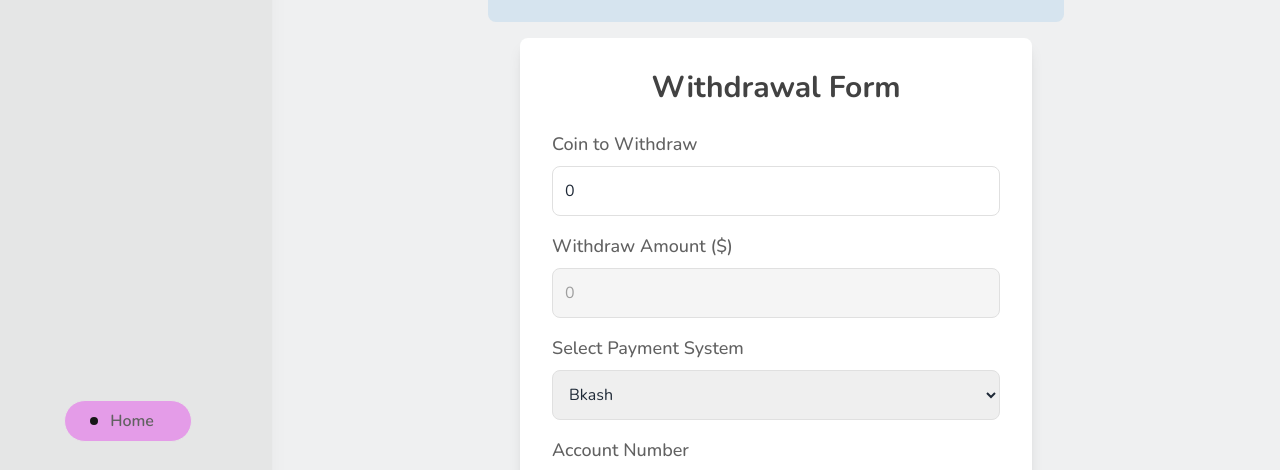
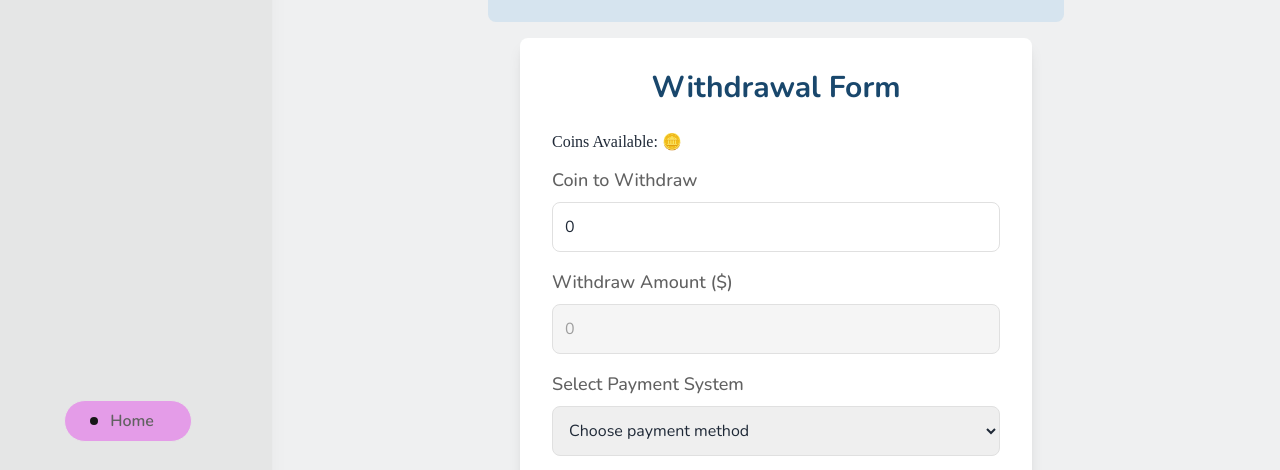
Before and after one commit to Rza-O/Rza-O-gigbite-dashboard-fullstack-client, a React (Vite) app: page /dashboard/withdrawals in a window 1280 px wide. Shown: the part 318-788 px from the top of the page. Built offline with nearby package versions, Linux system fonts and the light colour scheme; no server answers; sample sign-in values are in the browser's storage; a web font is replaced by a local one.

Commit message:
refactor WithdrawalForm component; update withdrawal date format, add toast notifications for success and error, and enhance form styling

```diff
--- a/src/Components/Dashboard/Shared/Sidebar/Common/Sidebar.jsx
+++ b/src/Components/Dashboard/Shared/Sidebar/Common/Sidebar.jsx
@@ -44,7 +44,7 @@ export function Sidebar() {
    return (
       <div className="">
 
-         <Card className="min-h-svh w-full max-w-[20rem] p-4 shadow-xl bg-[#e5e6e6]  shadow-blue-gray-900/5 ">
+         <Card className="h-full w-full max-w-[20rem] p-4 shadow-xl bg-[#e5e6e6]  shadow-blue-gray-900/5 ">
             <div className="mb-2 p-4">
                <Link to='/'><img className="w-52" src={Logo} alt="" /></Link>
             </div>
--- a/src/Pages/Dashboard/Worker/Withdrawals/Withdrawals.jsx
+++ b/src/Pages/Dashboard/Worker/Withdrawals/Withdrawals.jsx
@@ -2,6 +2,7 @@ import Loading from '@/Components/Shared/LoadingSpinner/Loading';
 import useAxiosSecure from '@/Hooks/useAxiosSecure';
 import useUser from '@/Hooks/useUser';
 import { useState } from 'react';
+import toast from 'react-hot-toast';
 
 function WithdrawalForm() {
    const [coinsToWithdraw, setCoinsToWithdraw] = useState(0);
@@ -9,10 +10,10 @@ function WithdrawalForm() {
    const [paymentSystem, setPaymentSystem] = useState('');
    const [accountNumber, setAccountNumber] = useState('');
    const [errorMessage, setErrorMessage] = useState('');
-   const AxiosSecure = useAxiosSecure();
+   const axiosSecure = useAxiosSecure();
 
    const [userData, refetch, isLoading] = useUser();
-   console.log(userData)
+   // console.log(userData)
    const coinBalance = userData?.coin;
    // Handle coin input change
    const handleCoinInput = (e) => {
@@ -39,7 +40,7 @@ function WithdrawalForm() {
             withdrawal_amount: withdrawalAmount,
             payment_system: paymentSystem,
             account_number: accountNumber,
-            withdraw_date: new Date(),
+            withdraw_date: new Date().toISOString(),
             status: 'pending',
          };
 
@@ -47,9 +48,13 @@ function WithdrawalForm() {
          console.log(withdrawalData);
 
          try {
-            // const {data} = await
+            const { data } = await axiosSecure.post(`/withdrawals/${userData.email}`, withdrawalData);
+            console.log(data)
+            refetch();
+            toast.success('Withdrawals requested!');
          } catch (error) {
-
+            console.log(error);
+            toast.error('Something went wrong. Try again later');
          }
       }
    };
@@ -73,7 +78,8 @@ function WithdrawalForm() {
          </div>
 
          <div className="w-full max-w-lg p-8 bg-white rounded-lg shadow-lg">
-            <h2 className="text-3xl font-bold text-center text-gray-800 mb-6">Withdrawal Form</h2>
+            <h2 className="text-3xl font-bold text-center text-primary-content mb-6">Withdrawal Form</h2>
+            <p className='mb-3 font-surfer'>Coins Available: <span className='text-error-content'>{ userData.coin}🪙</span></p>
             {/* form */}
             <form onSubmit={handleSubmit}>
                {/* coin amount to withdraw */}
@@ -109,7 +115,9 @@ function WithdrawalForm() {
                      value={paymentSystem}
                      onChange={(e) => setPaymentSystem(e.target.value)}
                      className="w-full p-3 mt-2 border border-gray-300 rounded-lg focus:outline-none focus:ring-2 focus:ring-indigo-500"
+                     required
                   >
+                     <option value="" disabled>Choose payment method</option>
                      <option value="Bkash">Bkash</option>
                      <option value="Rocket">Rocket</option>
                      <option value="Nagad">Nagad</option>
@@ -125,6 +133,7 @@ function WithdrawalForm() {
                      value={accountNumber}
                      onChange={(e) => setAccountNumber(e.target.value)}
                      className="w-full p-3 mt-2 border border-gray-300 rounded-lg focus:outline-none focus:ring-2 focus:ring-indigo-500"
+                     required
                   />
                </div>
 
```
